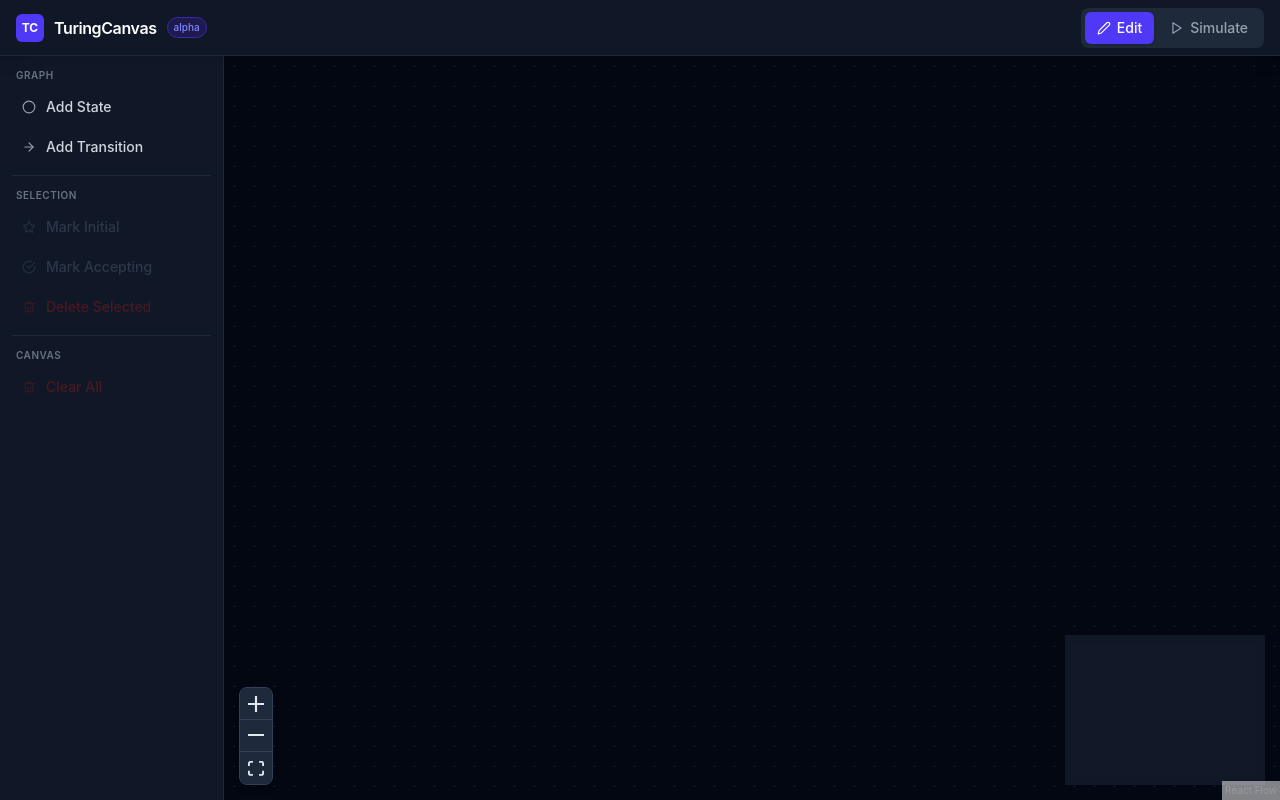
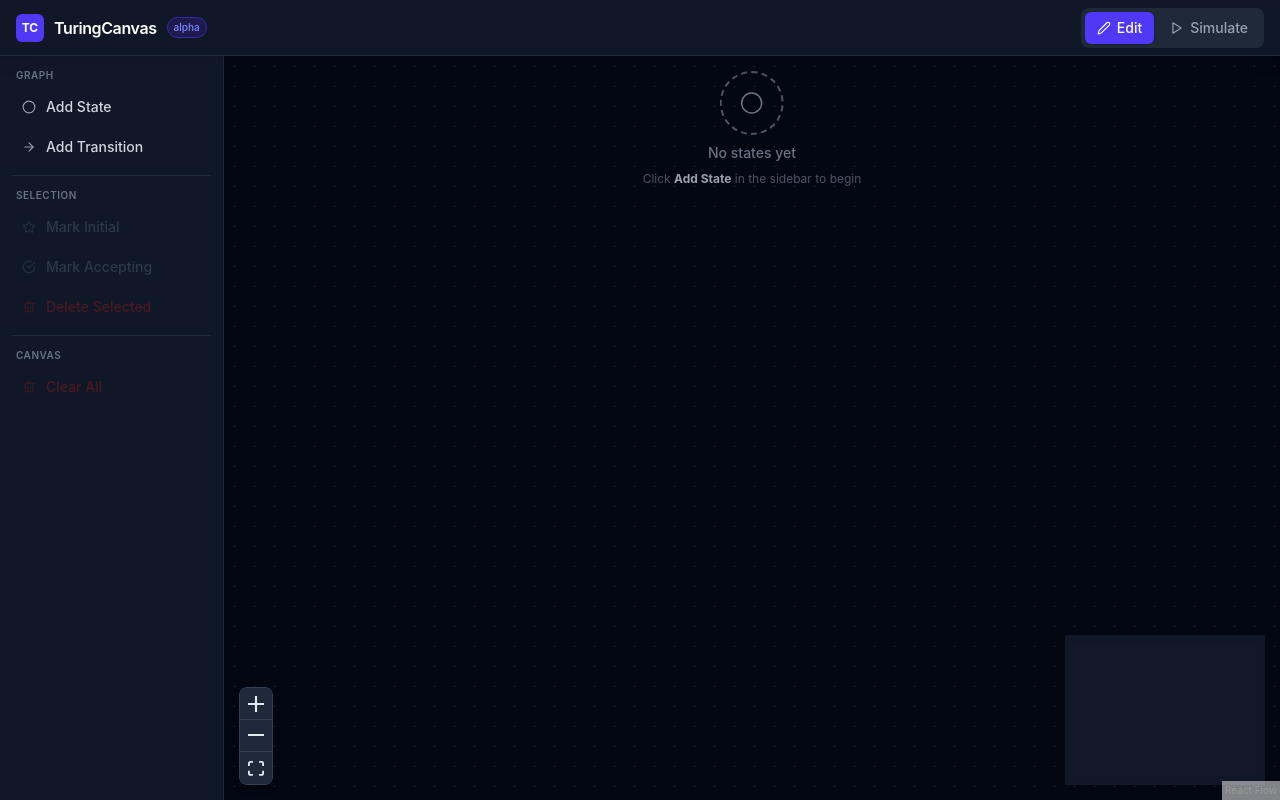
Before and after one commit to csabisoos/TuringCanvas, a React (Vite) app: page / in a window 1280 px wide. Built offline with nearby package versions, Linux system fonts and the light colour scheme.

Commit message:
Add empty canvas placeholder

```diff
--- a/src/components/canvas/AutomataCanvas.tsx
+++ b/src/components/canvas/AutomataCanvas.tsx
@@ -5,6 +5,7 @@ import {
   BackgroundVariant,
   Controls,
   MiniMap,
+  Panel,
 } from '@xyflow/react';
 import type { Node, NodeProps, Edge, NodeTypes } from '@xyflow/react';
 import '@xyflow/react/dist/style.css';
@@ -123,6 +124,19 @@ export function AutomataCanvas(): ReactElement {
           maskColor="rgba(17,24,39,0.7)"
           style={{ background: '#111827' }} // gray-900
         />
+        {storeNodes.length === 0 && (
+          <Panel position="top-center" className="mt-20 pointer-events-none">
+            <div className="flex flex-col items-center gap-2 text-center select-none">
+              <div className="w-16 h-16 rounded-full border-2 border-dashed border-gray-600 flex items-center justify-center">
+                <svg width="24" height="24" viewBox="0 0 24 24" fill="none" stroke="#6b7280" strokeWidth="1.5">
+                  <circle cx="12" cy="12" r="10" />
+                </svg>
+              </div>
+              <p className="text-sm text-gray-500 font-medium">No states yet</p>
+              <p className="text-xs text-gray-600">Click <strong className="text-gray-400">Add State</strong> in the sidebar to begin</p>
+            </div>
+          </Panel>
+        )}
       </ReactFlow>
     </div>
   );
```
